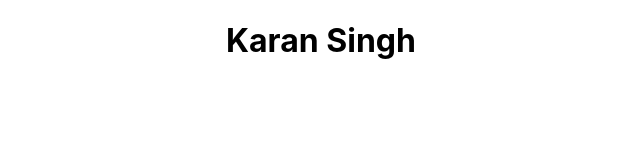
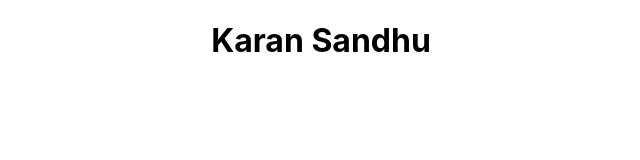
Before and after one commit to imkaransandhu/firebase-deploy, a React (Create React App) app: page / in a window 1280 px wide. Shown: the top 160 px of the page, without its empty margins (319-959 px from the left). Built offline with nearby package versions, Linux system fonts and the light colour scheme.

Commit message:
UPD: Heading change to sandhu

```diff
--- a/src/App.js
+++ b/src/App.js
@@ -3,7 +3,7 @@ import "./App.css";
 function App() {
   return (
     <div className="App">
-      <h1>Karan Singh</h1>
+      <h1>Karan Sandhu</h1>
     </div>
   );
 }
```
